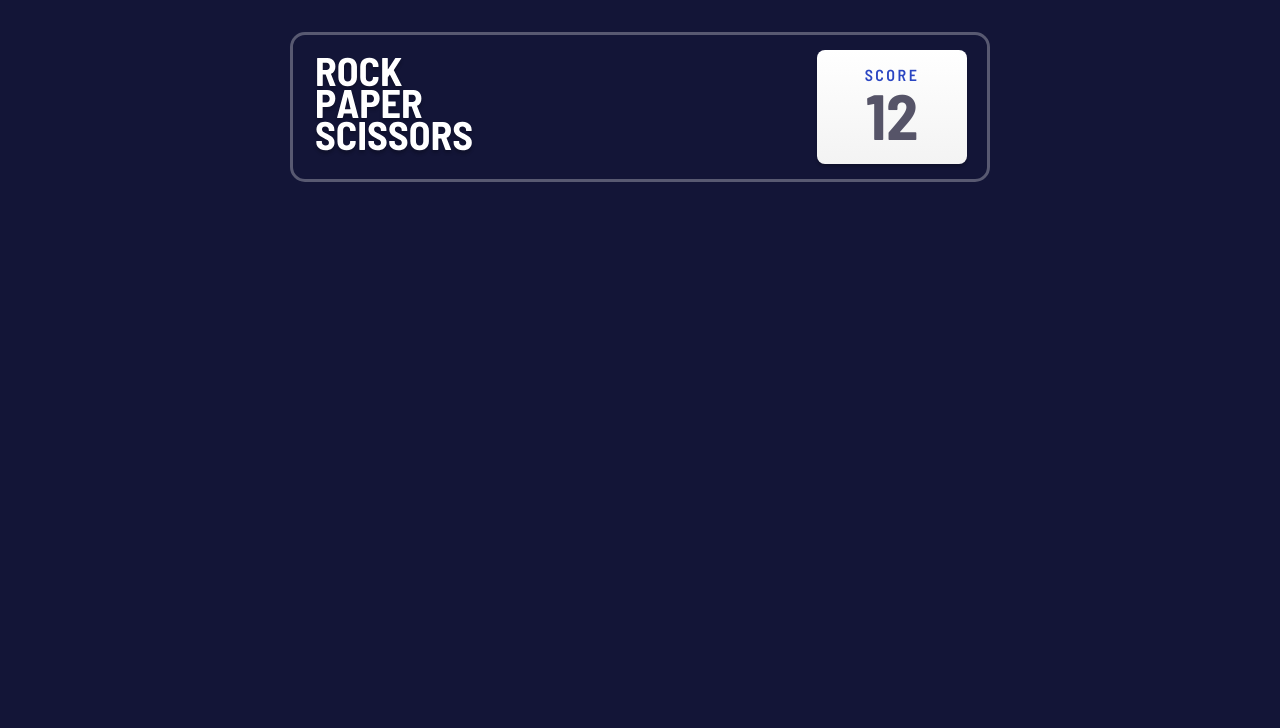
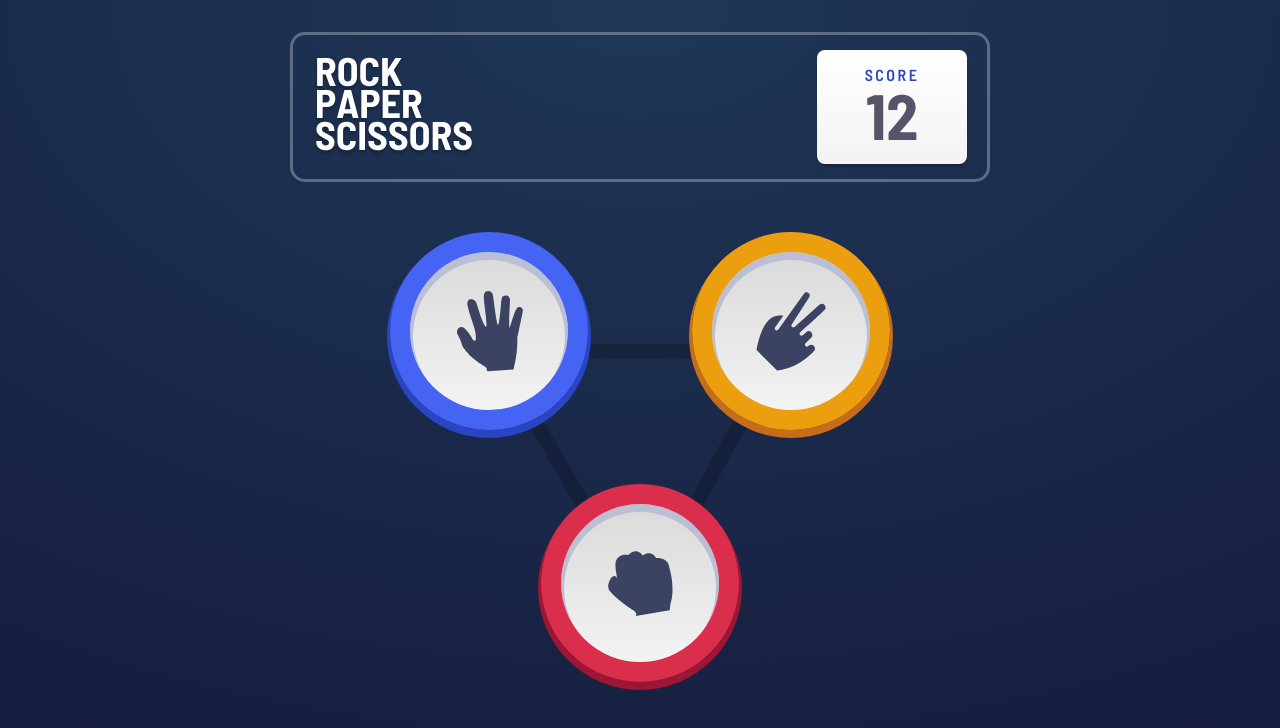
Before and after one commit to aysgl/rock-paper-scissors-vue, a Vue app: page / in a window 1280 px wide. Shown: the top 728 px of the page. Built offline with nearby package versions, Linux system fonts and the light colour scheme; the HTML template or start-up script is replaced by a standard one.

Commit message:
rps wrapper step 1

```diff
--- a/src/assets/base.scss
+++ b/src/assets/base.scss
@@ -1,5 +1,6 @@
 :root {
   --rps-white: #ffffff;
+  --rps-black: #000000;
   --rps-border-width: 3px;
   --rps-border-color: rgba(255, 255, 255, 0.29);
   --rps-border-radius: 15px;
@@ -33,7 +34,7 @@ body {
   min-height: 100vh;
   color: var(--color-text);
   background: var(--rps-background-gradient);
-  background: var(--rps-background);
+  // background: var(--rps-background);
   transition:
     color 0.5s,
     background-color 0.5s;
@@ -108,7 +109,58 @@ body {
 }
 
 .rps-wrapper {
-  background: var(--rps-button-background);
-  width: 198;
-  height: 194;
+  position: relative;
+  width: 500px;
+  height: 450px;
+  margin: 50px auto;
+
+  &-item {
+    position: absolute;
+    display: flex;
+    align-items: center;
+    justify-content: center;
+    border-radius: 50%;
+    width: 198px;
+    height: 198px;
+    background: linear-gradient(0deg, #F3F3F3 0%, #DADADA 98.34%);
+    cursor: pointer;
+    transition: transform 0.2s;
+
+    &:hover {
+      transform: scale(1.05);
+    }
+  }
+
+  &-item.paper {
+    top: 0;
+    left: 0;
+    border: 20px solid var(--rps-paper-background);
+    box-shadow: 0 5px 0px 3px #2A45C2, inset 0px 5px 0 3px #BABFD4;
+  }
+
+  &-item.scissors {
+    top: 0;
+    right: 0;
+    border: 20px solid var(--rps-scissors-background);
+    box-shadow: 0 5px 0px 3px #C76C1B, inset 0px 5px 0 3px #BABFD4;
+  }
+
+  &-item.rock {
+    bottom: 0;
+    left: 50%;
+    transform: translateX(-50%);
+    border: 20px solid var(--rps-rock-background);
+    box-shadow: 0 5px 0px 3px #9D1634, inset 0px 5px 0 3px #BABFD4;
+
+    &:hover {
+      transform: translateX(-50%) scale(1.05);
+    }
+  }
+
+  &-triangle {
+    position: absolute;
+    top: 50%;
+    left: 50%;
+    transform: translate(-50%, -40%);
+  }
 }
--- a/src/components/RPSWrapper.vue
+++ b/src/components/RPSWrapper.vue
@@ -2,18 +2,23 @@
 import PaperSvg from './svg/PaperSvg.vue'
 import RockSvg from './svg/RockSvg.vue'
 import ScissorsSvg from './svg/ScissorsSvg.vue'
+import TriangleSvg from './svg/TriangleSvg.vue'
 </script>
 
 <template>
   <div class="rps-wrapper">
-    <div class="rps-wrapper-item">
-      <RockSvg />
+    <div class="rps-wrapper-triangle">
+      <TriangleSvg />
     </div>
-    <div class="rps-wrapper-item">
+
+    <div class="rps-wrapper-item paper">
       <PaperSvg />
     </div>
-    <div class="rps-wrapper-item">
+    <div class="rps-wrapper-item scissors">
       <ScissorsSvg />
+    </div>
+    <div class="rps-wrapper-item rock">
+      <RockSvg />
     </div>
   </div>
 </template>
--- a/src/components/TheWelcome.vue
+++ b/src/components/TheWelcome.vue
@@ -1,7 +1,9 @@
 <script setup lang="ts">
 import LeadCard from './LeadCard.vue'
+import RPSWrapper from './RPSWrapper.vue'
 </script>
 
 <template>
   <LeadCard />
+  <RPSWrapper />
 </template>
--- /dev/null
+++ b/src/components/svg/TriangleSvg.vue
@@ -0,0 +1,19 @@
+<template>
+  <svg
+    width="306"
+    height="277"
+    viewBox="0 0 306 277"
+    fill="none"
+    xmlns="http://www.w3.org/2000/svg"
+  >
+    <path
+      id="Path"
+      opacity="0.2"
+      fill-rule="evenodd"
+      clip-rule="evenodd"
+      d="M292.5 7.5C292.5 7.5 0.895138 7.5 5.57388 7.5C10.2526 7.5 153.466 261.5 153.466 261.5L292.5 7.5Z"
+      stroke="black"
+      stroke-width="15"
+    />
+  </svg>
+</template>
```
